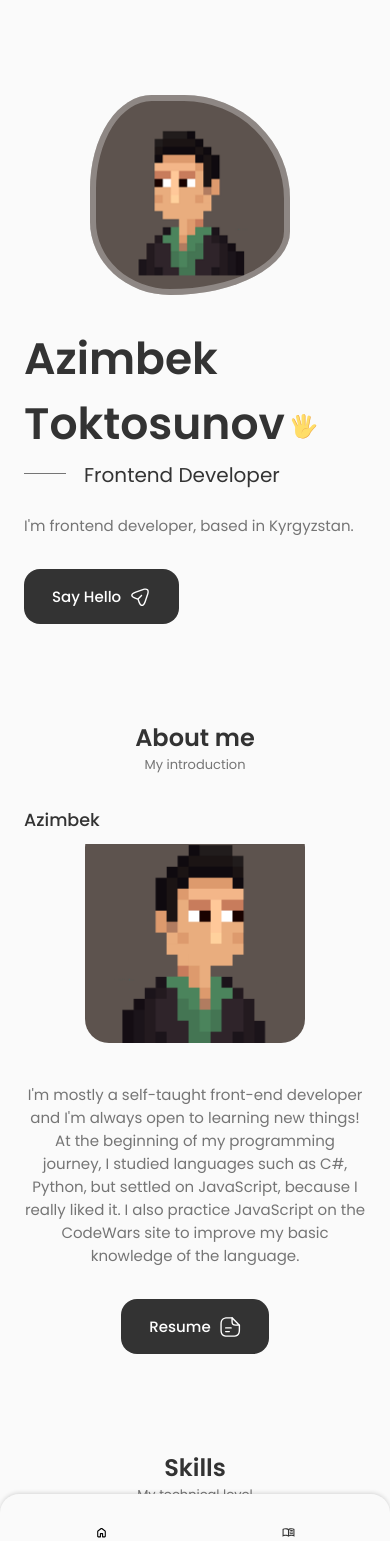
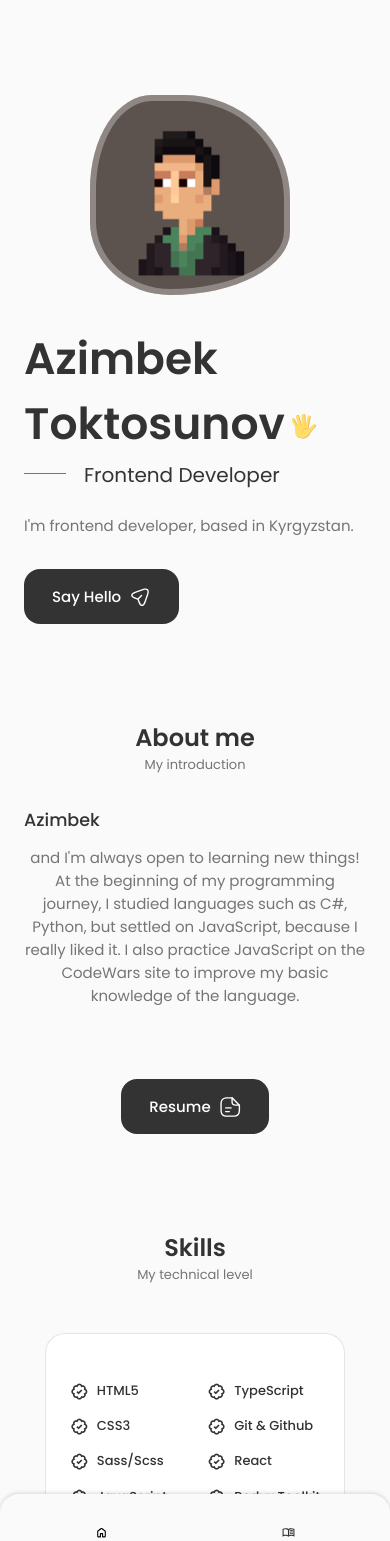
Before and after one commit to azimust/azimust.github.io, a React (Create React App) app: page / in a window 390 px wide. Shown: the top 1541 px of the page. Built offline with nearby package versions, Linux system fonts and the light colour scheme; some icons are missing; the HTML template or start-up script is replaced by a standard one.

Commit message:
imrovement: upd home & about

```diff
--- a/src/components/About/About.css
+++ b/src/components/About/About.css
@@ -1,47 +1,13 @@
 .about__container {
-    grid-template-columns: repeat(2, 1fr);
+    display: flex;
+    flex-direction: column;
     align-items: center;
     column-gap: 4rem;
 }
 
-.about__img {
-    width: 350px;
-    border-radius: 1.5rem;
-    justify-self: center;
-}
-
-.about__info {
-    grid-template-columns: repeat(3, 140px);
-    gap: 0.5rem;
-    margin-bottom: var(--mb-2);
-}
-
-.about__box {
-    background-color: var(--container-color);
-    border: 1px solid rgba(0, 0, 0, 0.1);
-    border-radius: 0.75rem;
+.about__description {
+    font-size: var(--normal-font-size);
     text-align: center;
-    padding: 1rem 1.25rem;
-}
-
-.about__icon {
-    font-size: 1.5rem;
-    color: var(--title-color);
-    margin-bottom: var(--mb-0-5);
-}
-
-.about__title {
-    font-size: var(--small-font-size);
-    font-weight: var(--font-medium);
-}
-
-.about__subtitle {
-    font-size: var(--tiny-font-size);
-}
-
-.about__description {
-    padding: 0 4rem 0 0;
-    margin-bottom: var(--mb-2-5);
 }
 
 @media (max-width: 992px) {
@@ -50,40 +16,14 @@
         row-gap: 2.5rem;
     }
 
-    .about__img {
-        width: 220px;
-    }
-
-    .about__box {
-        padding: 0.75rem 0.5rem;
-    }
-
-    .about__data {
-        text-align: center;
-    }
-
-    .about__info {
-        justify-content: center;
-    }
-
     .about__description {
         padding: 0 5rem;
         margin-bottom: 2rem;
     }
-  }
+}
 
-  @media (max-width: 576px) {
-    .about__info {
-        grid-template-columns: repeat(3, 1fr);
-    }
-
+@media (max-width: 576px) {
     .about__description {
         padding: 0;
     }
-  }
-
-  @media (max-width: 350px) {
-    .about__info {
-        grid-template-columns: repeat(2, 1fr);
-    }
-  }
+}
--- a/src/components/About/About.jsx
+++ b/src/components/About/About.jsx
@@ -1,6 +1,5 @@
 import React from 'react';
 import './About.css';
-import AboutImg from '../../assets/about.png';
 import CV from '../../assets/cv.pdf'
 
 const About = () => {
@@ -8,12 +7,7 @@ const About = () => {
         <section className="about section" id="about">
             <h2 className="section__title">About me</h2>
             <span className='section__subtitle'>My introduction</span>
-
             <div className="about__container container grid">
-                <img src={AboutImg} alt="" className='about__img' />
-                <div className="about__data">
-                    {/* <Info/> */}
-
                 <p className="about__description">
                     I'm mostly a self-taught front-end developer and I'm always open to learning new things!
                     At the beginning of my programming journey, I studied languages such as C#, Python, but settled on JavaScript, because I really liked it.
@@ -49,7 +43,6 @@ const About = () => {
                     </svg>
                 </a>
             </div>
-            </div>
         </section>
     )
 }
--- a/src/components/Home/Home.css
+++ b/src/components/Home/Home.css
@@ -114,6 +114,10 @@
 }
 
 @media (max-width: 768px) {
+    .home__container .container .grid {
+        justify-content: space-around;
+    }
+
     .home__content {
         grid-template-columns: 0.5fr 3fr;
         padding-top: 3.5rem;
```
Also changed, not shown: src/App.css (+5 -3 lines), src/components/About/Info.jsx (deleted, +0 -27 lines), src/components/Home/Home.jsx (indentation only). Lines whose indentation alone changed are shown as unchanged.
